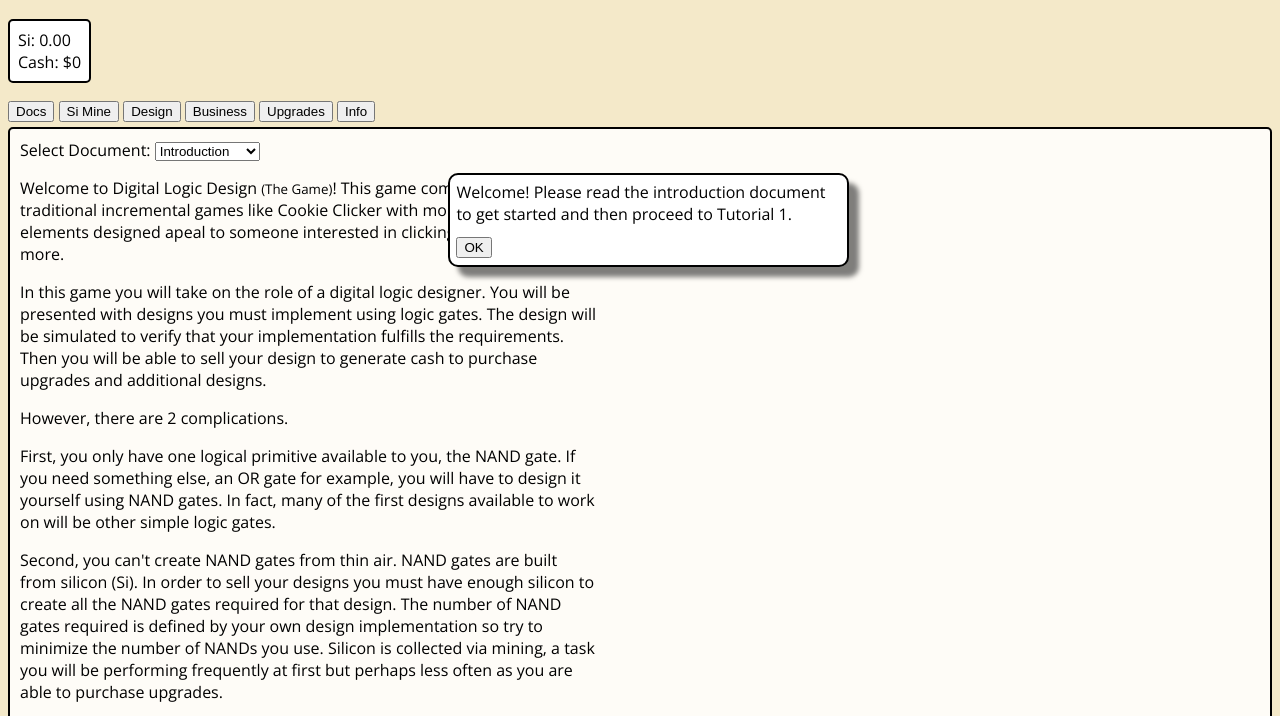
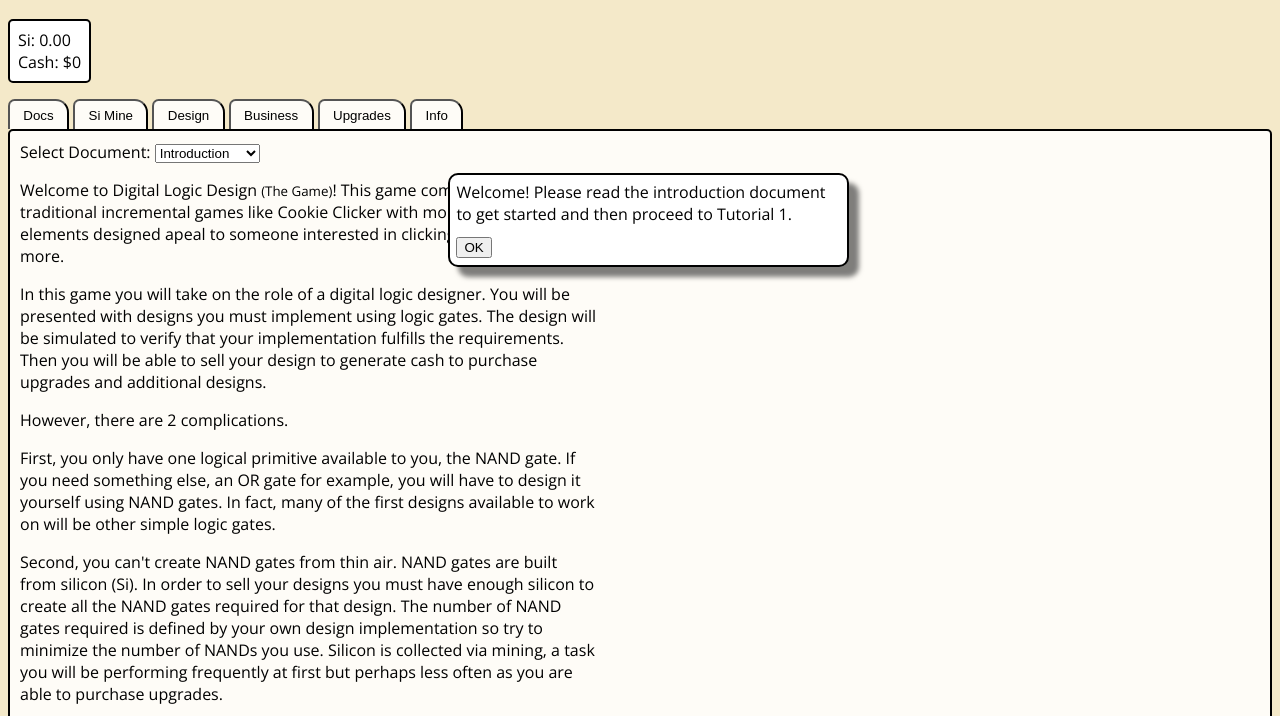
Before and after one commit to asteriskman7/dldtg, a plain HTML site: page index_debug.html in a window 1280 px wide. Shown: the part 67-783 px from the top of the page. Drawn offline with nearby package versions, Linux system fonts and the light colour scheme.

Commit message:
Update dld.css

```diff
--- a/dld.css
+++ b/dld.css
@@ -88,8 +88,11 @@ body {
   display: inline-block;
 }
 
-#div_tab_buttons {
-  margin-bottom: 5px;
+#div_tab_buttons button {
+  padding: .5em 1em;
+  border-radius: .5em 1em 0 0;
+  border-bottom: none;
+  background-color: #FEFCF7;
 }
 
 .div_tab {
```
